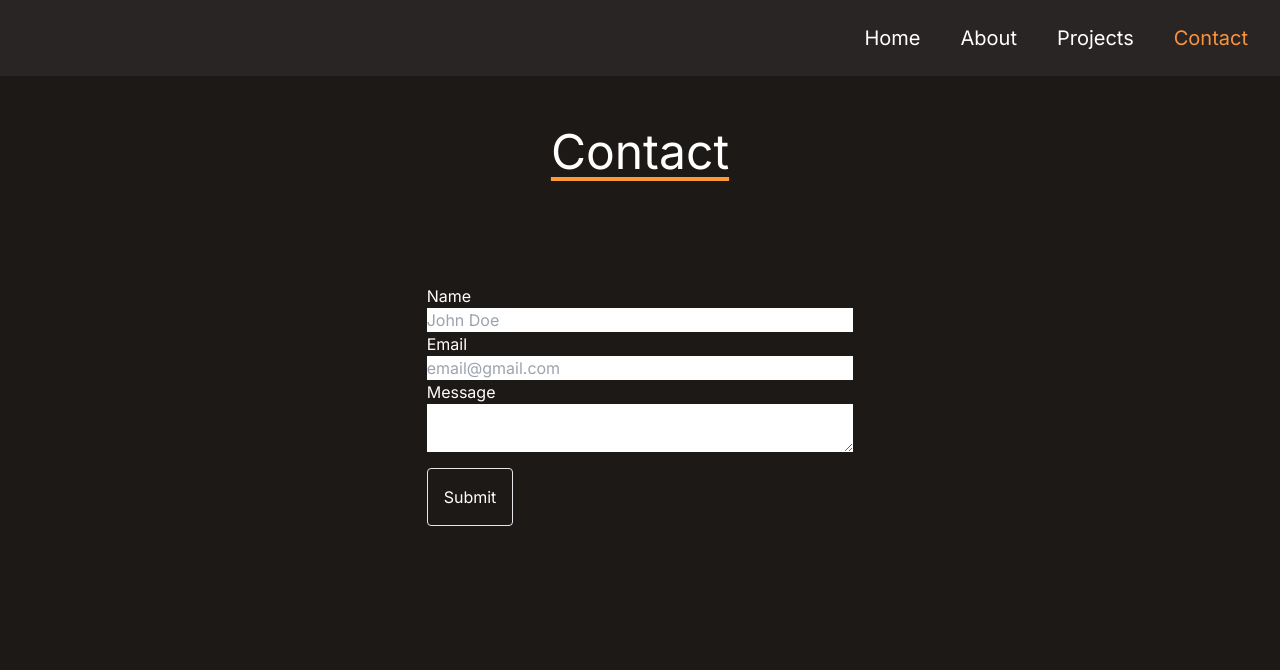
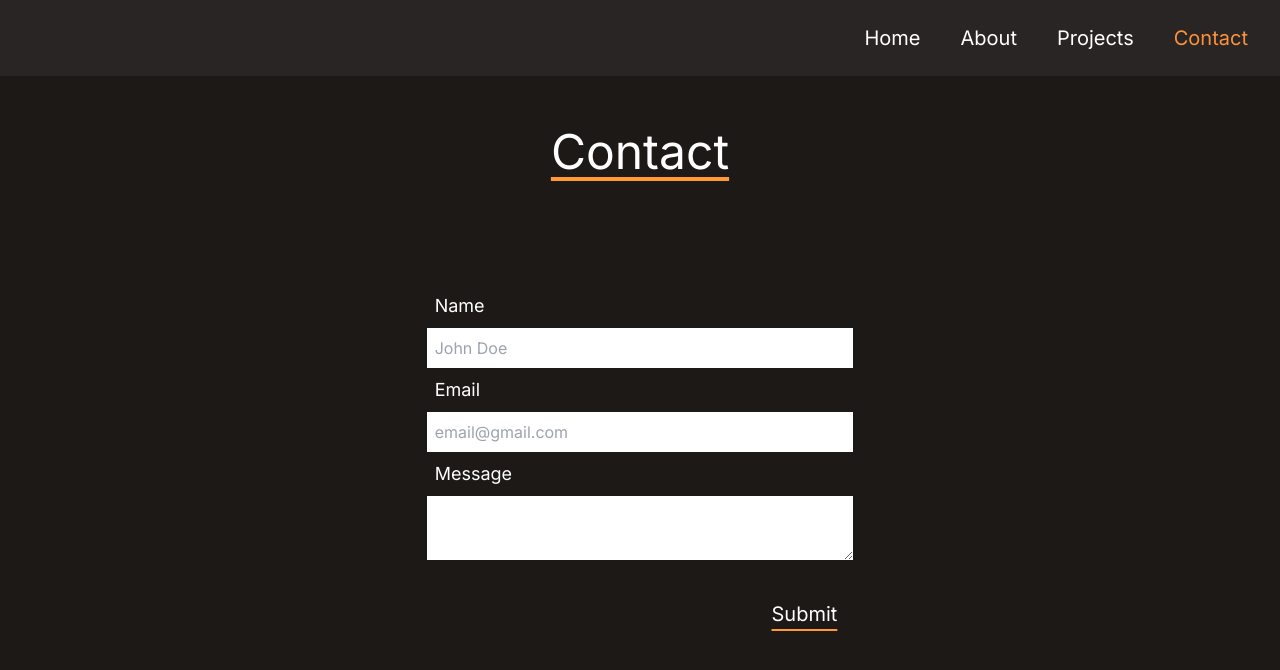
Before and after one commit to jenishpatel-jp/jenish-patel-portfolio, a Next.js app: page /contact in a window 1280 px wide. Shown: the top 670 px of the page. Built offline with nearby package versions, Linux system fonts and the light colour scheme.

Commit message:
Updated the styling on the contact page.
Added padding, marings and underline colour.

Also changed the position of the Submit button

```diff
--- a/src/app/contact/page.tsx
+++ b/src/app/contact/page.tsx
@@ -6,13 +6,15 @@ const Page = () => {
         <div className='flex flex-col min-h-screen items-center bg-stone-900 text-white '>
             <h1 className='my-4 text-5xl p-3 w-full text-center mt-10 underline underline-offset-8 underline-orange'>Contact</h1>
             <form className='flex flex-1 flex-col w-2/6 mt-20'>
-                <label>Name</label>
-                <input placeholder='John Doe'></input>
-                <label>Email</label>
-                <input placeholder='email@gmail.com'></input>
-                <label>Message</label>
-                <textarea name='content' />
-                <button className='border rounded my-4 p-4 items-end w-fit'>Submit</button>
+                <label className='p-2 text-lg'>Name</label>
+                <input placeholder='John Doe' className='p-2'></input>
+                <label className='p-2 text-lg'>Email</label>
+                <input placeholder='email@gmail.com' className='p-2'></input>
+                <label className='p-2 text-lg'>Message</label>
+                <textarea name='content'  className='p-2'/>
+                <div className='flex flex-row-reverse my-2'>
+                    <button className='rounded my-4 p-4 items-end w-fit text-xl underline underline-offset-8 underline-orange hover:bg-orange-400'>Submit</button>
+                </div>
             </form>
         </div>
     )
```
